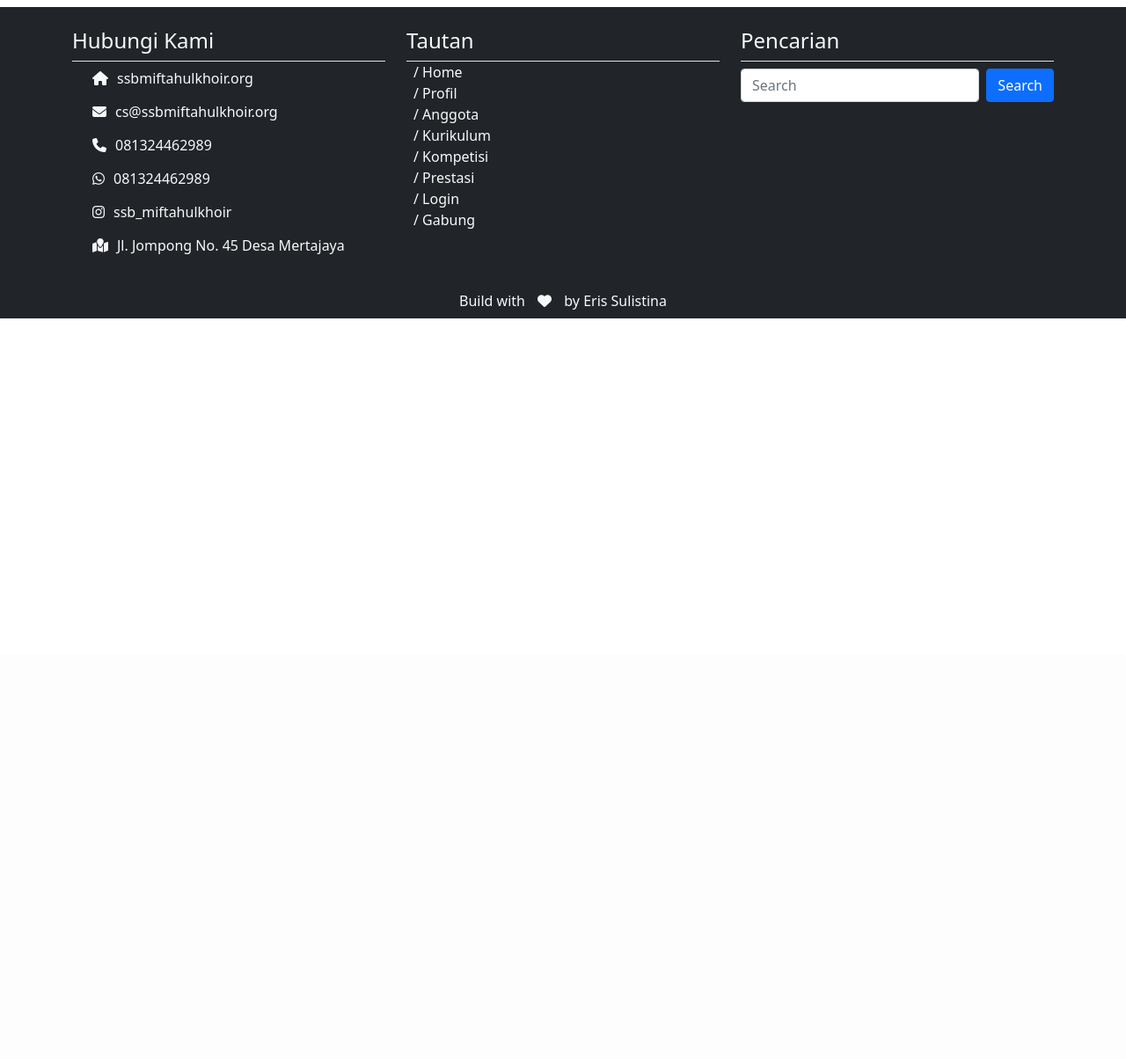
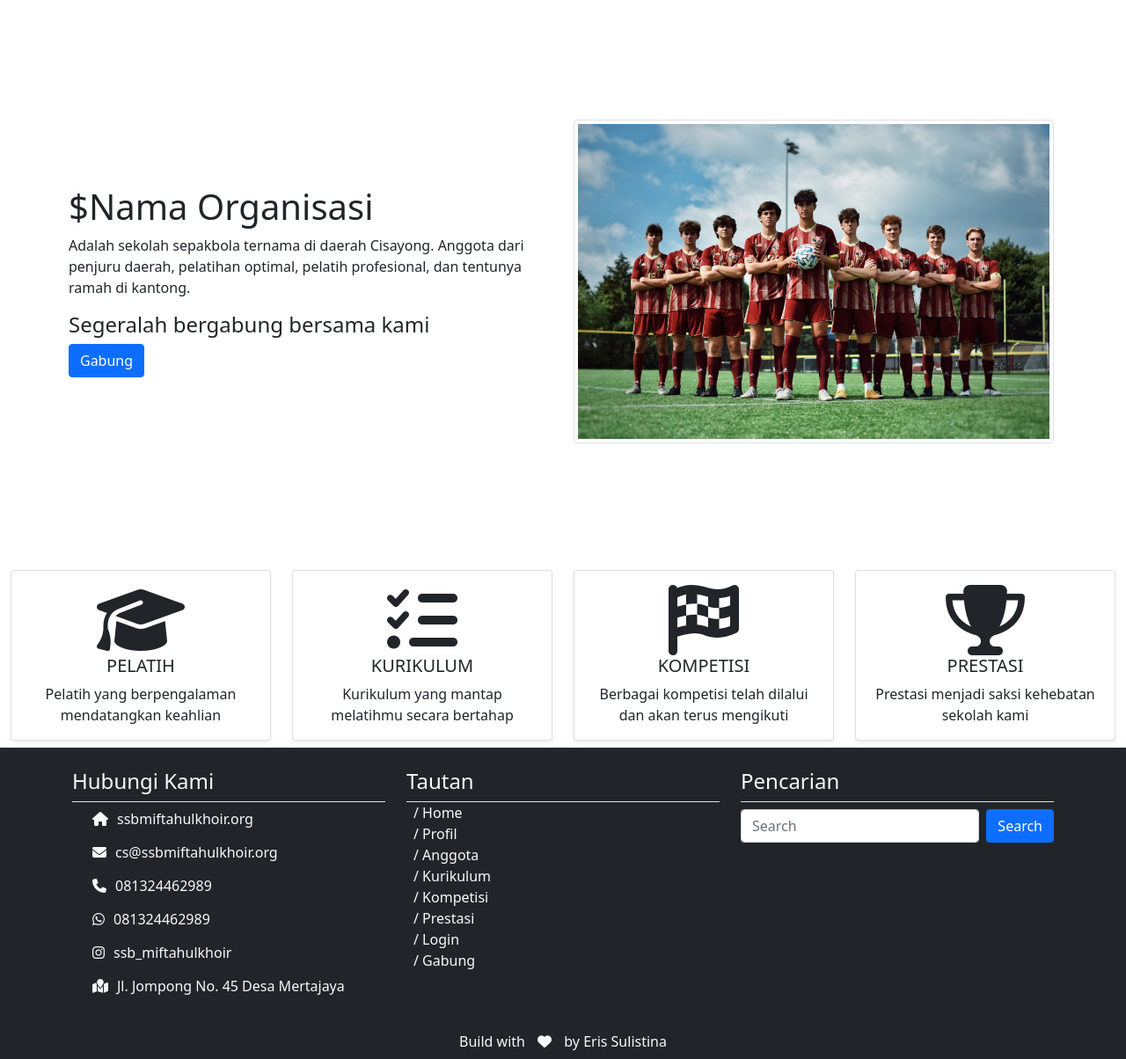
Before and after one commit to sejutaimpian/sifoster, a CodeIgniter 4 app: template app/Views/pages/home.php in a window 1280 px wide. Shown: the part 56-1260 px from the top of the page at 88% size. Before the commit the page ends 418 px from the top, so only its background shows below. Run offline with PHP 8.4 and a stand-in for CodeIgniter, Linux system fonts and the light colour scheme; the template is opened without the code that fills it, so the values that code supplies are empty; some libraries are stand-ins or nearby versions.

Commit message:
add: tampilan hero dan card CTA pada halaman home

```diff
--- a/app/Views/layout/footer.php
+++ b/app/Views/layout/footer.php
@@ -13,8 +13,6 @@
     <script src="https://cdn.jsdelivr.net/npm/@popperjs/core@2.10.2/dist/umd/popper.min.js" integrity="sha384-7+zCNj/IqJ95wo16oMtfsKbZ9ccEh31eOz1HGyDuCQ6wgnyJNSYdrPa03rtR1zdB" crossorigin="anonymous"></script>
     <script src="https://cdn.jsdelivr.net/npm/bootstrap@5.1.3/dist/js/bootstrap.min.js" integrity="sha384-QJHtvGhmr9XOIpI6YVutG+2QOK9T+ZnN4kzFN1RtK3zEFEIsxhlmWl5/YESvpZ13" crossorigin="anonymous"></script>
     -->
-<!-- Swiper JS -->
-<script src="https://unpkg.com/swiper/swiper-bundle.min.js"></script>
 <!-- Ckeditor -->
 <script src="https://cdn.ckeditor.com/ckeditor5/33.0.0/classic/ckeditor.js"></script>
 
--- a/app/Views/pages/home.php
+++ b/app/Views/pages/home.php
@@ -1,5 +1,65 @@
 <?= $this->extend("layout/template"); ?>
 
 <?= $this->section("content"); ?>
-<h1><?= $title; ?></h1>
+<div class="container">
+    <div class="row eris-80vh">
+        <div class="col-md-6 my-auto px-2">
+            <h1>$Nama Organisasi</h1>
+            <p>Adalah sekolah sepakbola ternama di daerah Cisayong. Anggota dari penjuru daerah, pelatihan optimal, pelatih profesional, dan tentunya ramah di kantong.</p>
+            <h4>Segeralah bergabung bersama kami</h4>
+            <a href="/gabung" class="btn btn-primary">Gabung</a>
+        </div>
+        <div class="col-md-6 my-auto">
+            <img src="/image/team.jpg" alt="" class="img-fluid my-2 img-thumbnail">
+        </div>
+    </div>
+</div>
+<div class="container-fluid darurat-1">
+    <div class="row">
+        <div class="col-md-3 my-2">
+            <a href="">
+                <div class="card shadow-sm">
+                    <div class="card-body text-center">
+                        <i class="fa-solid fa-graduation-cap display-1"></i>
+                        <h5 class="card-title">PELATIH</h5>
+                        <p class="card-text">Pelatih yang berpengalaman mendatangkan keahlian</p>
+                    </div>
+                </div>
+            </a>
+        </div>
+        <div class="col-md-3 my-2">
+            <a href="">
+                <div class="card shadow-sm">
+                    <div class="card-body text-center">
+                        <i class="fa-solid fa-list-check display-1"></i>
+                        <h5 class="card-title">KURIKULUM</h5>
+                        <p class="card-text">Kurikulum yang mantap melatihmu secara bertahap</p>
+                    </div>
+                </div>
+            </a>
+        </div>
+        <div class="col-md-3 my-2">
+            <a href="">
+                <div class="card shadow-sm">
+                    <div class="card-body text-center">
+                        <i class="fa-solid fa-flag-checkered display-1"></i>
+                        <h5 class="card-title">KOMPETISI</h5>
+                        <p class="card-text">Berbagai kompetisi telah dilalui dan akan terus mengikuti</p>
+                    </div>
+                </div>
+            </a>
+        </div>
+        <div class="col-md-3 my-2">
+            <a href="">
+                <div class="card shadow-sm">
+                    <div class="card-body text-center">
+                        <i class="fa-solid fa-trophy display-1"></i>
+                        <h5 class="card-title">PRESTASI</h5>
+                        <p class="card-text">Prestasi menjadi saksi kehebatan sekolah kami</p>
+                    </div>
+                </div>
+            </a>
+        </div>
+    </div>
+</div>
 <?= $this->endSection(); ?>
--- a/public/style.css
+++ b/public/style.css
@@ -10,7 +10,6 @@
 } */
 
 /* Kodingan Sendiri */
-.card-header i,
 .row i {
   margin-right: 10px;
   margin-left: 10px;
@@ -22,7 +21,7 @@ ul {
   margin: 0;
 }
 a {
-  color: var(--bs-light);
+  color: inherit;
   text-decoration: none;
 }
 
@@ -30,8 +29,29 @@ a:hover {
   color: var(--bs-info);
 }
 
+.ps-2 li a{
+  color: var(--bs-light);
+  text-decoration: none;
+}
+.ps-2 li a:hover {
+  color: var(--bs-info) !important;
+}
 .hubungi li a:hover {
   color: var(--bs-info) !important;
+}
+
+.eris-80vh{
+  height: 80vh;
+}
+
+.eris-relative{
+  position: relative;
+}
+.eris-absolute{
+  position: absolute;
+}
+.eris-absolute{
+  position: static !important;
 }
 
 
@@ -44,7 +64,9 @@ a:hover {
 @media (max-width: 576px) {
 }
 @media (max-width: 768px) {
-
+  .darurat-1{
+    margin-top: 70vh
+  }
 }
 
 @media (max-width: 992px) {
```
Also changed, not shown: public/script.js (+0 -49 lines), public/image/field.jpg (added), public/image/field2.jpg (added), public/image/logofutsal.png (deleted), public/image/piala.jpg (added), public/image/piala2.jpg (added), public/image/piala3.jpg (added), public/image/sekre.jpg (added), public/image/shoes.jpg (added), public/image/team.jpg, public/image/team2.jpg (added).
